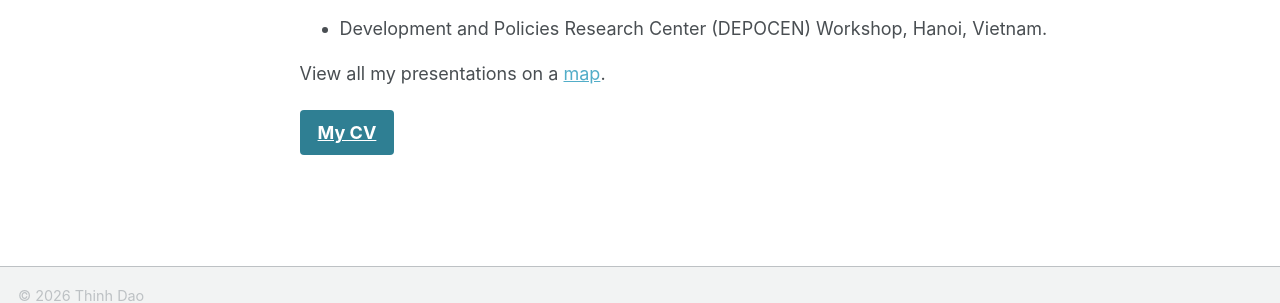
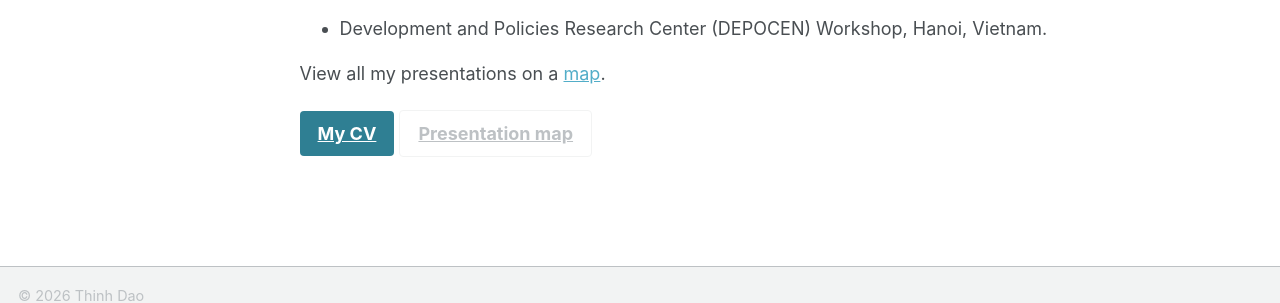
Before and after one commit to thinh-dao-econ/thinh-dao-econ.github.io, a Jekyll site: the page built from _pages/research.md, in a window 1280 px wide and 1368 px high. Shown: the part 1043-1346 px from the top of the window. Built offline with Jekyll 4.4.1, drawn with Linux system fonts in a browser that asks for light colours; a style sheet for code colours, icons or effects is not loaded.

Commit message:
Add presentation map link next to CV link

```diff
--- a/_pages/research.md
+++ b/_pages/research.md
@@ -79,4 +79,4 @@ One or two sentences describing the project.
 
 View all my presentations on a <a href="{{ site.baseurl }}/talkmap/map.html">map</a>.
 
-[My CV](/files/Thinh_Dao_CV.pdf){: .btn .btn--primary .btn--large target="_blank" rel="noopener noreferrer"}
+[My CV](/files/Thinh_Dao_CV.pdf){: .btn .btn--primary .btn--large target="_blank" rel="noopener noreferrer"} [Presentation map](/talkmap/map.html){: .btn .btn--inverse .btn--large}
```
